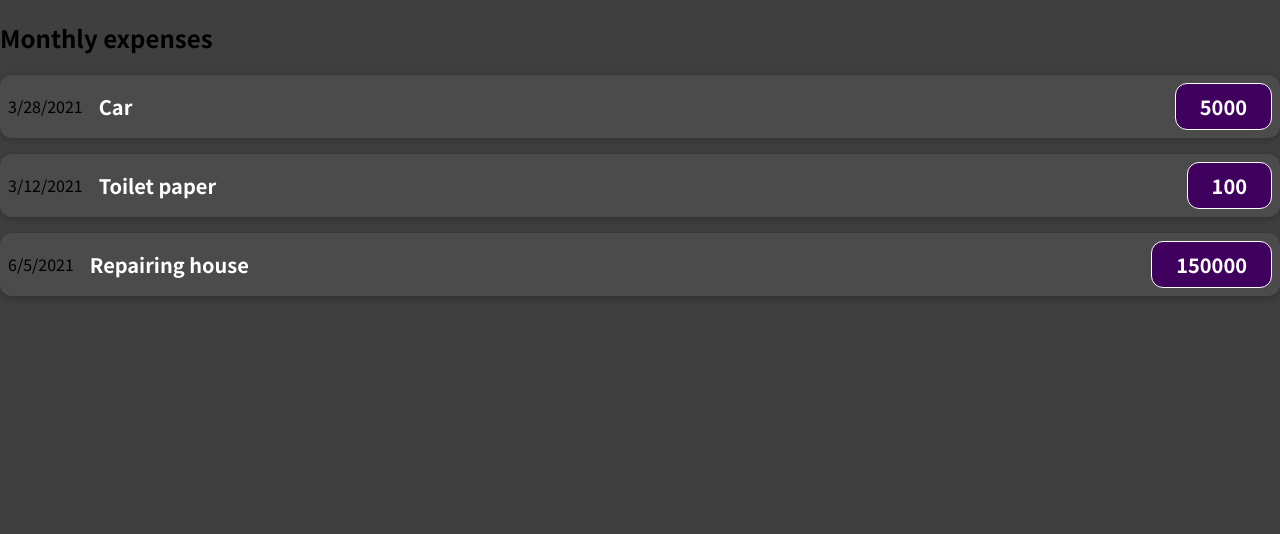
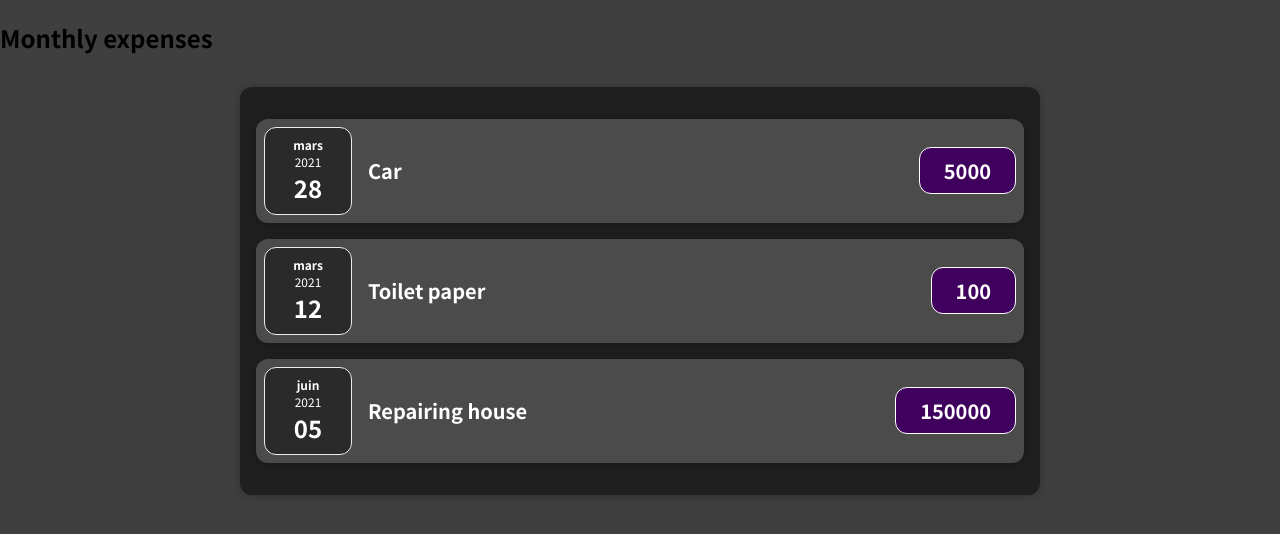
Before and after one commit to borelkoumo/react-expenses-tracker, a JavaScript app: page / in a window 1280 px wide. Shown: the top 534 px of the page. Built offline with nearby package versions, Linux system fonts and the light colour scheme.

Commit message:
38. Spliting components into multiple components

```diff
--- a/src/App.js
+++ b/src/App.js
@@ -1,4 +1,4 @@
-import ExpenseItem from "./components/ExpenseItem";
+import Expenses from "./components/Expenses";
 
 function App() {
   const expenses = [
@@ -21,14 +21,11 @@ function App() {
       amount: 150000,
     },
   ];
-  let eList = [];
-  expenses.forEach((element) => {
-    eList.push(<ExpenseItem data={element}></ExpenseItem>);
-  });
+
   return (
     <div>
       <h2>Monthly expenses</h2>
-      {eList}
+      <Expenses expenses={expenses} />
     </div>
   );
 }
--- /dev/null
+++ b/src/components/ExpenseDate.css
@@ -0,0 +1,26 @@
+.expense-date {
+  display: flex;
+  flex-direction: column;
+  width: 5.5rem;
+  height: 5.5rem;
+  border: 1px solid #ececec;
+  background-color: #2a2a2a;
+  color: white;
+  border-radius: 12px;
+  align-items: center;
+  justify-content: center;
+}
+
+.expense-date__month {
+  font-size: 0.75rem;
+  font-weight: bold;
+}
+
+.expense-date__year {
+  font-size: 0.75rem;
+}
+
+.expense-date__day {
+  font-size: 1.5rem;
+  font-weight: bold;
+}
--- /dev/null
+++ b/src/components/ExpenseDate.js
@@ -0,0 +1,20 @@
+import "./ExpenseDate.css";
+function ExpenseDate(props) {
+  //   const options = {
+  //     month: "long",
+  //     day: "2-digit",
+  //     year: "numeric",
+  //   };
+  const year = props.date.toLocaleDateString("fr-FR", { year: "numeric" });
+  const month = props.date.toLocaleDateString("fr-FR", { month: "long" });
+  const day = props.date.toLocaleDateString("fr-FR", { day: "2-digit" });
+  return (
+    <div className="expense-date">
+      <div className="expense-date__month">{month}</div>
+      <div className="expense-date__year">{year}</div>
+      <div className="expense-date__day">{day}</div>
+    </div>
+  );
+}
+
+export default ExpenseDate;
--- a/src/components/ExpenseItem.js
+++ b/src/components/ExpenseItem.js
@@ -1,3 +1,4 @@
+import ExpenseDate from "./ExpenseDate";
 import "./ExpenseItem.css";
 
 function ExpenseItem(props) {
@@ -5,7 +6,7 @@ function ExpenseItem(props) {
 
   return (
     <div className="expense-item">
-      <div>{date.toLocaleDateString()}</div>
+      <ExpenseDate date={date} />
       <div className="expense-item__description">
         <h2>{title}</h2>
         <div className="expense-item__price">{amount}</div>
--- /dev/null
+++ b/src/components/Expenses.css
@@ -0,0 +1,9 @@
+.expenses {
+  padding: 1rem;
+  background-color: rgb(31, 31, 31);
+  margin: 2rem auto;
+  width: 50rem;
+  max-width: 95%;
+  border-radius: 12px;
+  box-shadow: 0 1px 8px rgba(0, 0, 0, 0.25);
+}
--- /dev/null
+++ b/src/components/Expenses.js
@@ -0,0 +1,27 @@
+import ExpenseItem from "./ExpenseItem";
+import "./Expenses.css";
+function Expenses(props) {
+  const expenses = props.expenses;
+  const expensesList = [];
+  expenses.forEach((element) => {
+    expensesList.push(<ExpenseItem data={element}></ExpenseItem>);
+  });
+  return <div className="expenses">{expensesList}</div>;
+}
+
+// return (
+//   <div className="expenses">
+//     {props.expenses.map((expense) => {
+//       return (
+//         <ExpenseItem
+//           title={expense.title}
+//           amount={expense.amount}
+//           date={expense.date}
+//           key={expense.id}
+//         ></ExpenseItem>
+//       );
+//     })}
+//   </div>
+// );
+
+export default Expenses;
```
Also changed, not shown: 1 other file (tests, documents, lock files or other folders).
